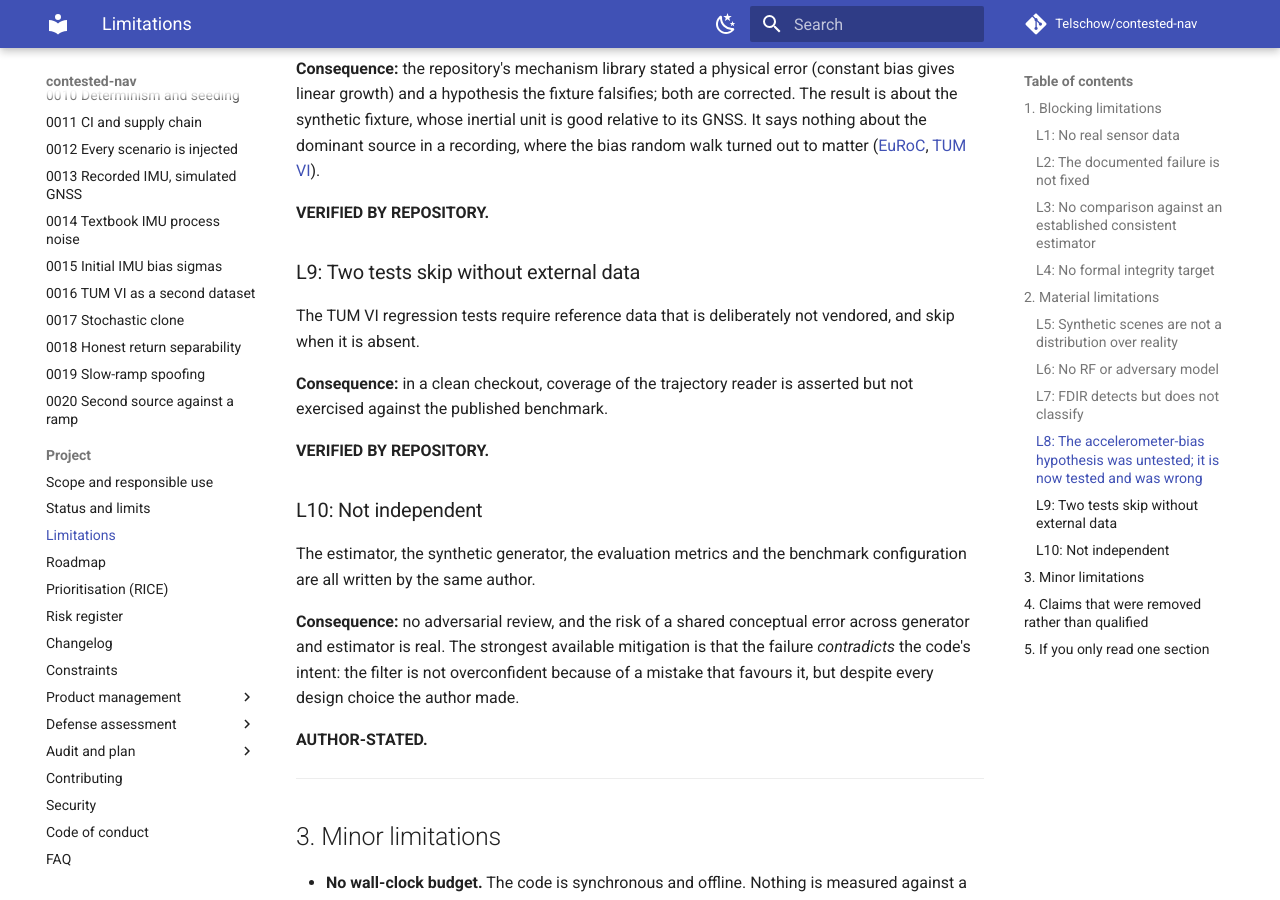
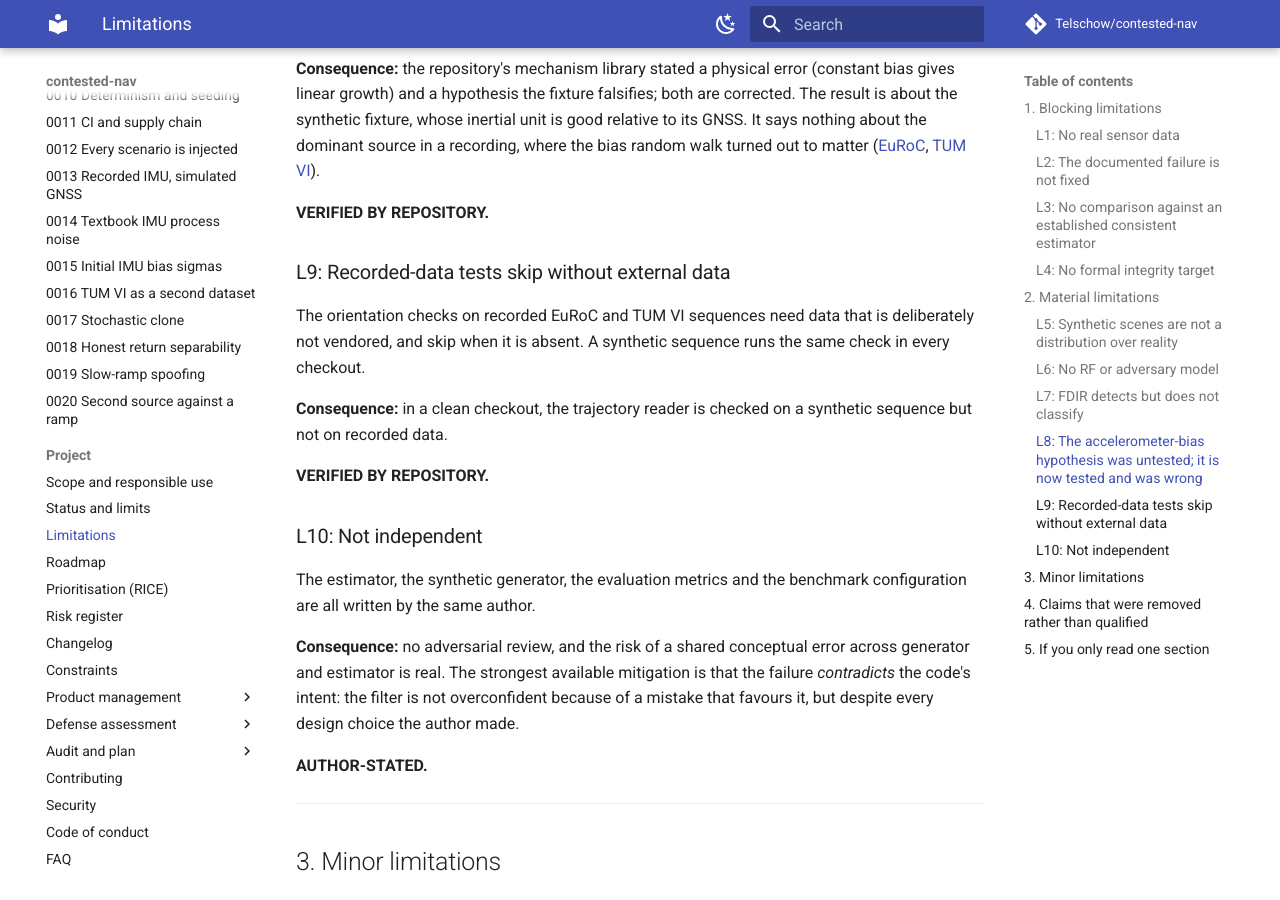
Before and after one commit to Telschow/contested-nav, an MkDocs documentation site: the page built from docs/defense/LIMITATIONS.md, in a window 1280 px wide and 900 px high, scrolled down 3536 px. Built offline with MkDocs 1.6.1 and Material for MkDocs 9.7.7, drawn with Linux system fonts in a browser that asks for light colours; comment, search, counter and statistics services are not loaded.

Commit message:
test: retire the B4 reproduction claim; check ground-truth orientation against recorded gyroscopes
Co-Authored-By: Claude Sonnet 5.5 <noreply@anthropic.com>

```diff
--- a/docs/data/metrics.json
+++ b/docs/data/metrics.json
@@ -4,5 +4,5 @@
   "coverage_lines_total": 8971,
   "coverage_percent": 93.87,
   "coverage_python": "3.13",
-  "tests_collected": 1196
+  "tests_collected": 1212
 }
--- a/docs/defense/LIMITATIONS.md
+++ b/docs/defense/LIMITATIONS.md
@@ -160,13 +160,13 @@ turned out to matter ([EuRoC](../euroc.md), [TUM VI](../tumvi.md)).
 
 **VERIFIED BY REPOSITORY.**
 
-### L9: Two tests skip without external data
+### L9: Recorded-data tests skip without external data
 
-The TUM VI regression tests require reference data that is deliberately not
-vendored, and skip when it is absent.
+The orientation checks on recorded EuRoC and TUM VI sequences need data that is deliberately not
+vendored, and skip when it is absent. A synthetic sequence runs the same check in every checkout.
 
-**Consequence:** in a clean checkout, coverage of the trajectory reader is
-asserted but not exercised against the published benchmark.
+**Consequence:** in a clean checkout, the trajectory reader is checked on a synthetic
+sequence but not on recorded data.
 
 **VERIFIED BY REPOSITORY.**
 
```
Also changed, not shown: CHANGELOG.md (+6 -0 lines), CONSTRAINTS.md (+11 -9 lines), CONTRIBUTING.md (+1 -1 lines), ROADMAP.md (+4 -4 lines), docs/adr/0004-quaternion-order.md (+2 -1 lines), docs/faq.md (+2 -2 lines), 2 other files.
